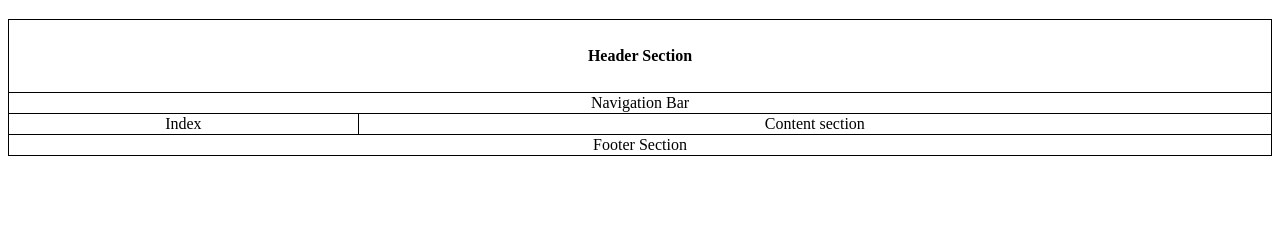
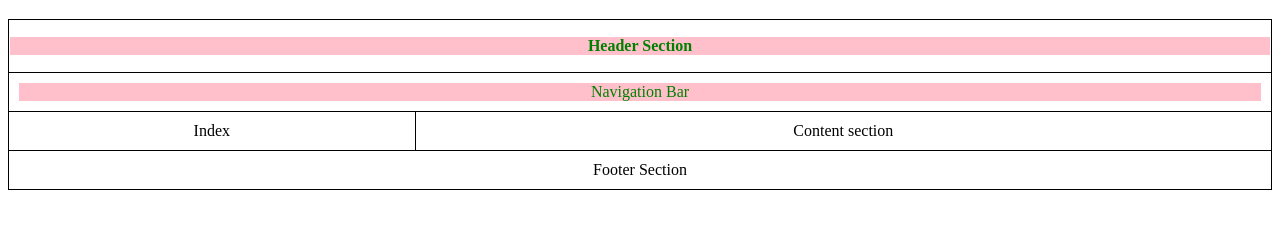
Before and after one commit to AlpacaUniix/DII_Layout, a plain HTML site: page index.html in a window 1280 px wide. Shown: the part 61-290 px from the top of the page. Drawn offline with Linux system fonts and the light colour scheme.

Commit message:
act 5
add color

```diff
--- a/index.html
+++ b/index.html
@@ -11,10 +11,14 @@
 <body>
     <table>
         <tr>
-            <th colspan="2">Header Section</th>
+            <th colspan="2">
+                <div class="table_style">Header Section</div>
+            </th>
         </tr>
         <tr>
-            <td colspan="2">Navigation Bar</td>
+            <td colspan="2">
+                <div class="table_style">Navigation Bar</div>
+            </td>
         </tr>
         <tr>
             <td>Index</td>
--- a/style.css
+++ b/style.css
@@ -11,5 +11,18 @@ table {
 }
 
 th {
-    height: 70px;
+    height: 50px;
 }
+
+td {
+    padding: 10px;
+}
+
+.table_style {
+    color: red;
+}
+
+div.table_style {
+    color: green;
+    background-color: pink;
+}
```
